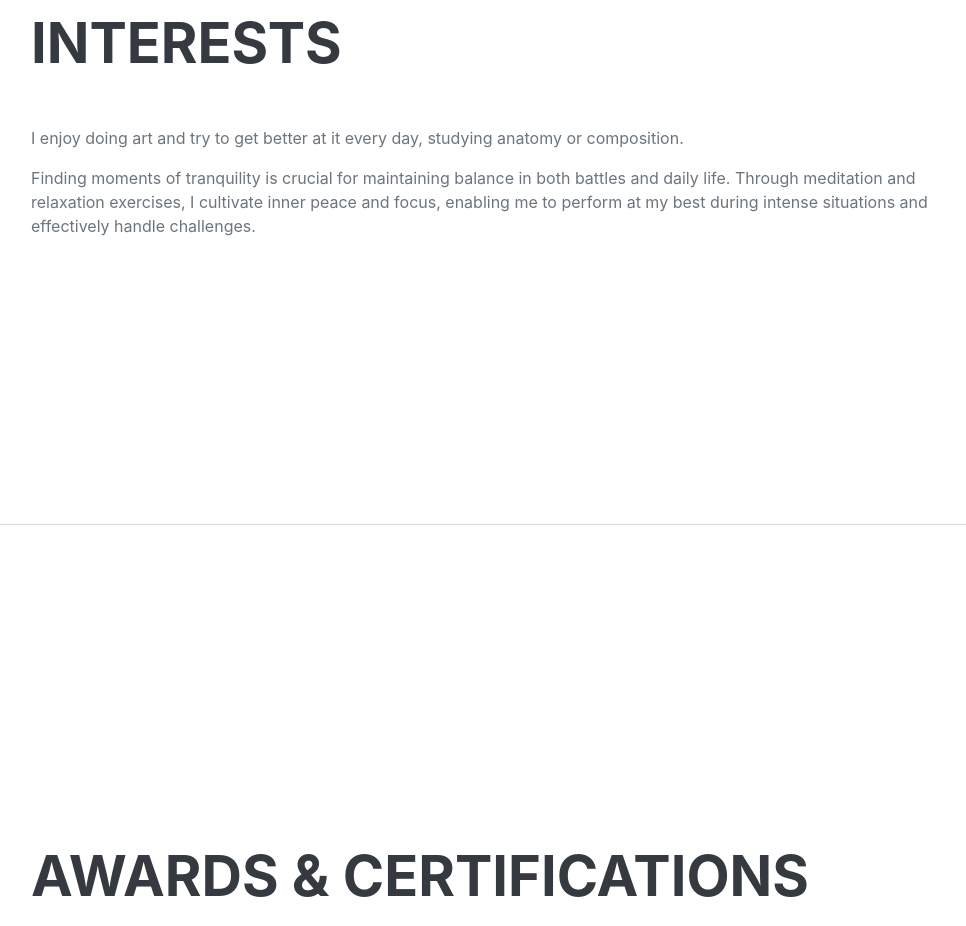
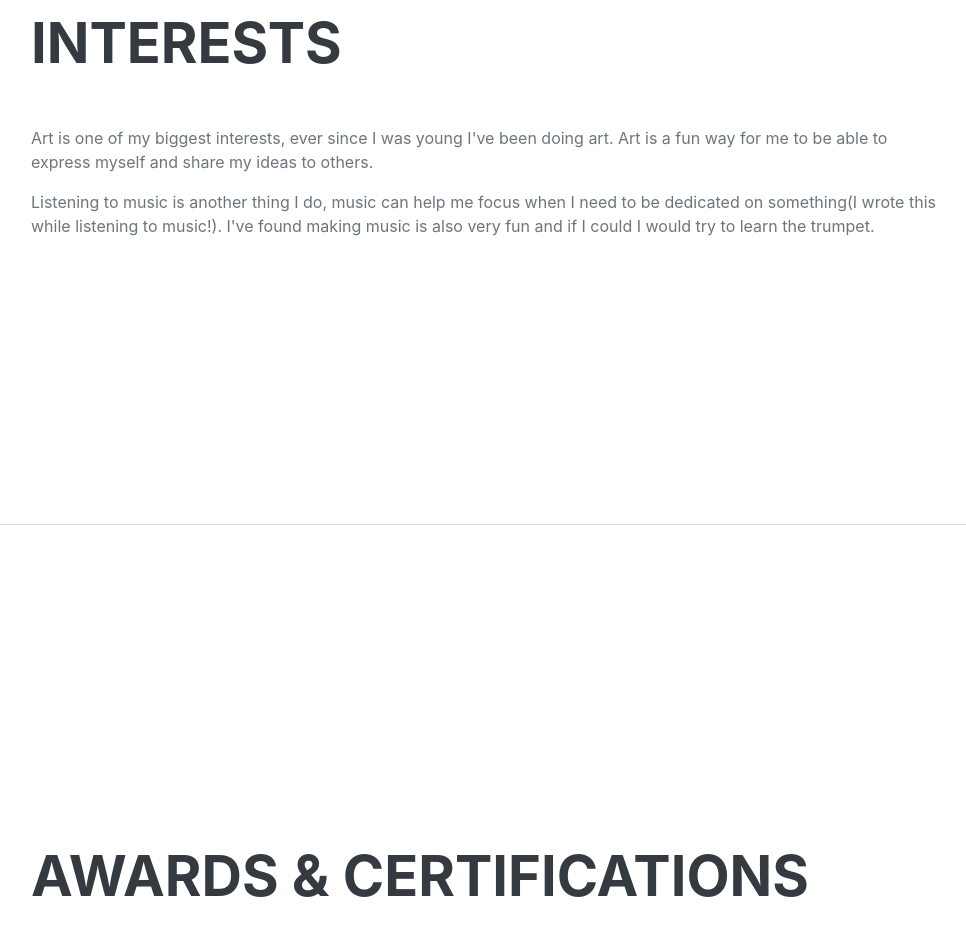
Before and after one commit to mohammedarts/resume-webpage, a plain HTML site: page index.html in a window 1280 px wide. Shown: the part 3480-4406 px from the top of the page, without its empty margins (289-1255 px from the left). Drawn offline with Linux system fonts and the light colour scheme; a web font is replaced by a local one.

Commit message:
Updated index.html again

```diff
--- a/index.html
+++ b/index.html
@@ -122,8 +122,8 @@
             <section class="resume-section" id="interests">
                 <div class="resume-section-content">
                     <h2 class="mb-5">Interests</h2>
-                    <p>I enjoy doing art and try to get better at it every day, studying anatomy or composition.</p>
-                    <p class="mb-0">Finding moments of tranquility is crucial for maintaining balance in both battles and daily life. Through meditation and relaxation exercises, I cultivate inner peace and focus, enabling me to perform at my best during intense situations and effectively handle challenges.</p>
+                    <p>Art is one of my biggest interests, ever since I was young I've been doing art. Art is a fun way for me to be able to express myself and share my ideas to others.</p>
+                    <p class="mb-0">Listening to music is another thing I do, music can help me focus when I need to be dedicated on something(I wrote this while listening to music!). I've found making music is also very fun and if I could I would try to learn the trumpet.</p>
                 </div>
             </section>
             <hr class="m-0" />
```
